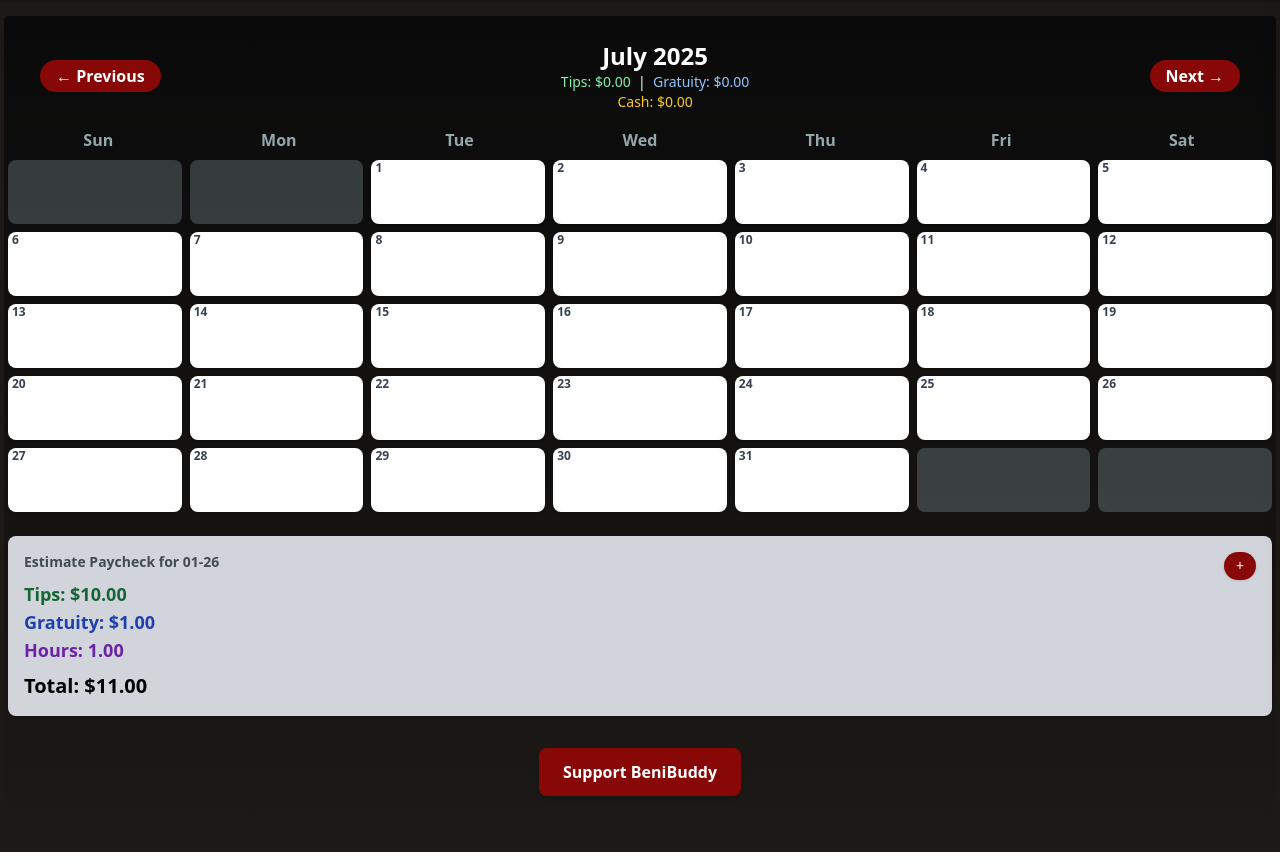
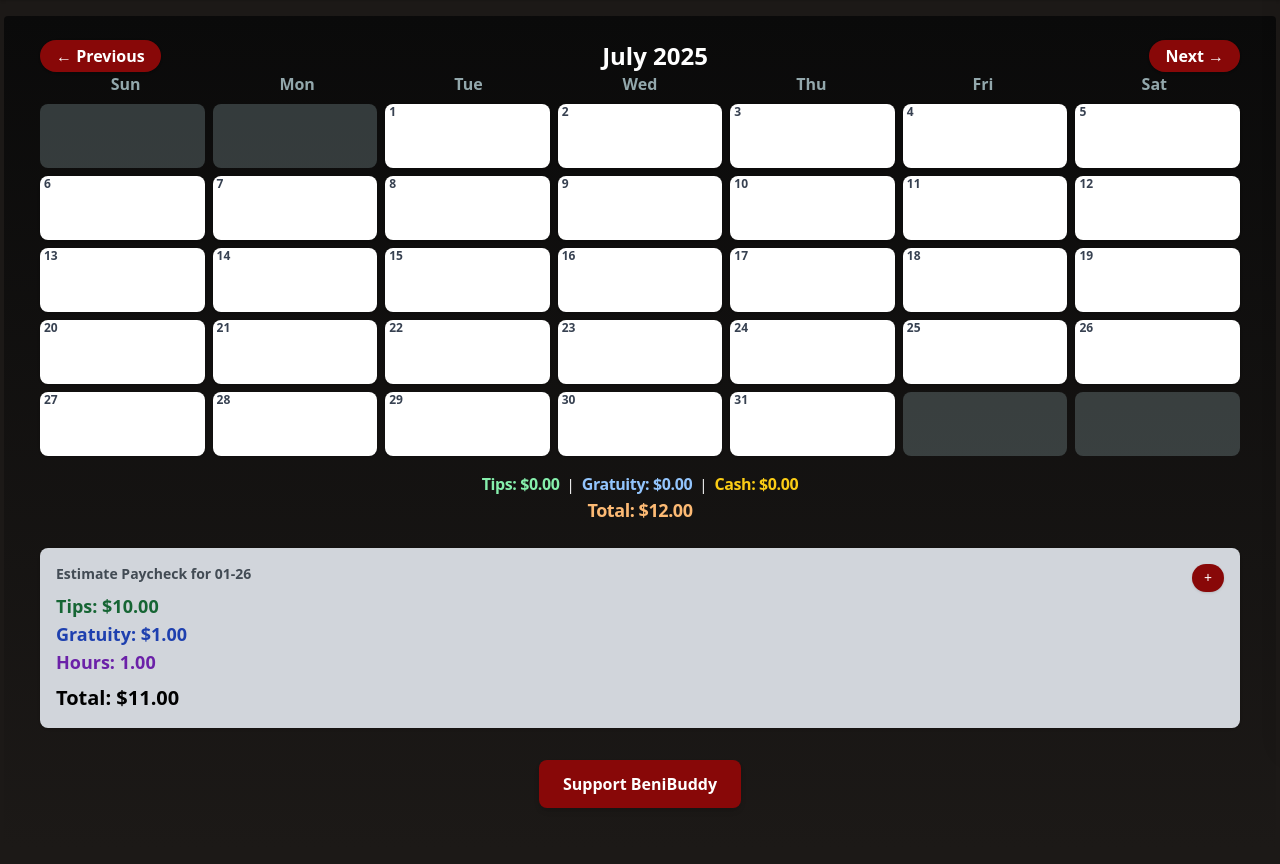
Before and after one commit to jesusvita/BeniBuddy, a Django app: page /your-tips/ in a window 1280 px wide. Shown: the part 64-928 px from the top of the page. Run offline with Django 5.2, Linux system fonts and the light colour scheme; a user stored in the database is signed in; tables that the repository leaves empty hold one stand-in row (values such as "Sample post"); some libraries are stand-ins or nearby versions.

Commit message:
fixed things

```diff
--- a/myapp/templates/myapp/user_tips.html
+++ b/myapp/templates/myapp/user_tips.html
@@ -7,35 +7,68 @@
 <div class="rounded min-h-screen px-1 py-6 bg-gradient-to-b from-neutral-950 to-stone-900 text-white">
 
   <!-- Header Navigation -->
-  <div class="flex flex-wrap px-4 sm:px-8 justify-between items-center gap-2 mb-4">
+  <div class="px-4 sm:px-8 mb-4">
+
+
+    <!-- Line 1: Arrows and Month/Year -->
+
+
+    <div class="flex flex-wrap justify-between items-center gap-2">
+
 
       <!-- Previous -->
+
+
       <a href="{% url 'user_tips' prev_year prev_month %}"
+
+
          class="font-semibold py-0.5 px-2 sm:py-1 sm:px-4 rounded-full shadow transition hover:bg-red-900"
+
+
          style="background-color: #880808;">
+
+
           <span class="hidden sm:inline">← Previous</span>
+
+
           <span class="inline sm:hidden">←</span>
+
+
       </a>
 
-    <!-- Month & Totals -->
-    <div class="text-center">
-      <h2 class="text-2xl font-bold lightPink ">{{ month_name }} {{ year }}</h2>
-      <div class="text-sm">
-        {# TODO: Update these totals if needed to include cash/hours #}
-        <span class="text-green-300 font-medium">Tips: ${{ total_monthly_tip|floatformat:2 }}</span> &nbsp;|&nbsp;
-        <span class="text-blue-300 font-medium">Gratuity: ${{ total_monthly_gratuity|floatformat:2 }}</span>
-        <br>
-        <span class="text-yellow-400 font-medium">Cash: ${{ total_monthly_cash|floatformat:2 }}</span>
-    </div>
-    </div>
+
+
+
+
+      <!-- Month/Year ONLY -->
+
+
+      <h2 class="text-2xl font-bold text-white text-center">{{ month_name }} {{ year }}</h2>
+
+
+
+
 
       <!-- Next -->
+
+
       <a href="{% url 'user_tips' next_year next_month %}"
+
+
          class="font-semibold py-0.5 px-2 sm:py-1 sm:px-4 rounded-full shadow transition hover:bg-red-900"
+
+
          style="background-color: #880808;">
+
+
          <span class="hidden sm:inline">Next →</span>
+
+
           <span class="inline sm:hidden">→</span>
+
+
       </a>
+
     </div>
 
   <!-- Weekday Labels -->
@@ -100,6 +133,33 @@
         </div>
       {% endfor %}
     {% endfor %}
+  </div>
+
+  <!-- Line 2: Totals (Moved Here) -->
+
+
+
+  <div class="text-center text-sm mt-4 px-4 sm:px-8"> {# Added mt-4 for spacing and padding #}
+
+
+      {# Tips, Gratuity, and Cash on one line #}
+
+
+      <span class="text-green-300 font-semibold text-base tracking-tight">Tips: ${{ total_monthly_tip|floatformat:2 }}</span> &nbsp;|&nbsp;
+
+
+      <span class="text-blue-300 font-semibold text-base tracking-tight">Gratuity: ${{ total_monthly_gratuity|floatformat:2 }}</span>
+
+
+      &nbsp;|&nbsp; <span class="text-yellow-400 font-semibold text-base tracking-tight">Cash: ${{ total_monthly_cash|floatformat:2 }}</span>
+
+
+      <br class="my-0.5"> {# Small break for spacing #}
+
+
+      <span class="text-orange-300 font-bold text-lg tracking-tight">Total: ${{ total_overall|floatformat:2 }}</span>
+
+
   </div>
 
   <!-- Estimated Paycheck Box -->
--- a/myapp/views.py
+++ b/myapp/views.py
@@ -185,6 +185,8 @@ def user_tips(request, year=None, month=None):
             recent_total_cash = cycle_aggregation['total_cash']
             recent_total_hours = cycle_aggregation['total_hours']
             paycheck_total = recent_total_tip + recent_total_gratuity
+            total_overall = recent_total_tip + recent_total_gratuity + recent_total_cash
+
 
 
 
@@ -208,6 +210,7 @@ def user_tips(request, year=None, month=None):
         "paycheck_cycle": paycheck_cycle,
         "total_monthly_cash": total_monthly_cash,
         "recent_total_hours": recent_total_hours,
+        "total_overall": total_overall,
 
 
     }
```
Lines whose indentation alone changed are shown as unchanged.
